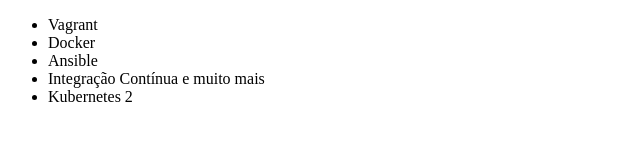
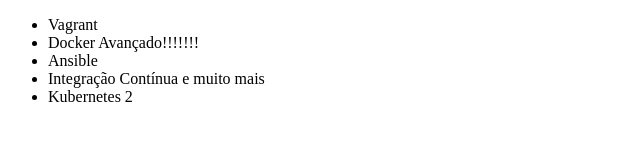
Before and after one commit to systemdev/gitlab, a plain HTML site: page index.html in a window 1280 px wide. Shown: the whole page, without its empty margins (0-640 px from the left). Drawn offline with Linux system fonts and the light colour scheme.

Commit message:
Alterando titulo Docker

```diff
--- a/index.html
+++ b/index.html
@@ -7,7 +7,7 @@
 <body>
     <ul>
         <li>Vagrant</li>
-        <li>Docker</li>
+        <li>Docker Avançado!!!!!!!</li>
         <li>Ansible</li>
         <li>Integração Contínua e muito mais</li>
 	<li>Kubernetes 2</li>
```
